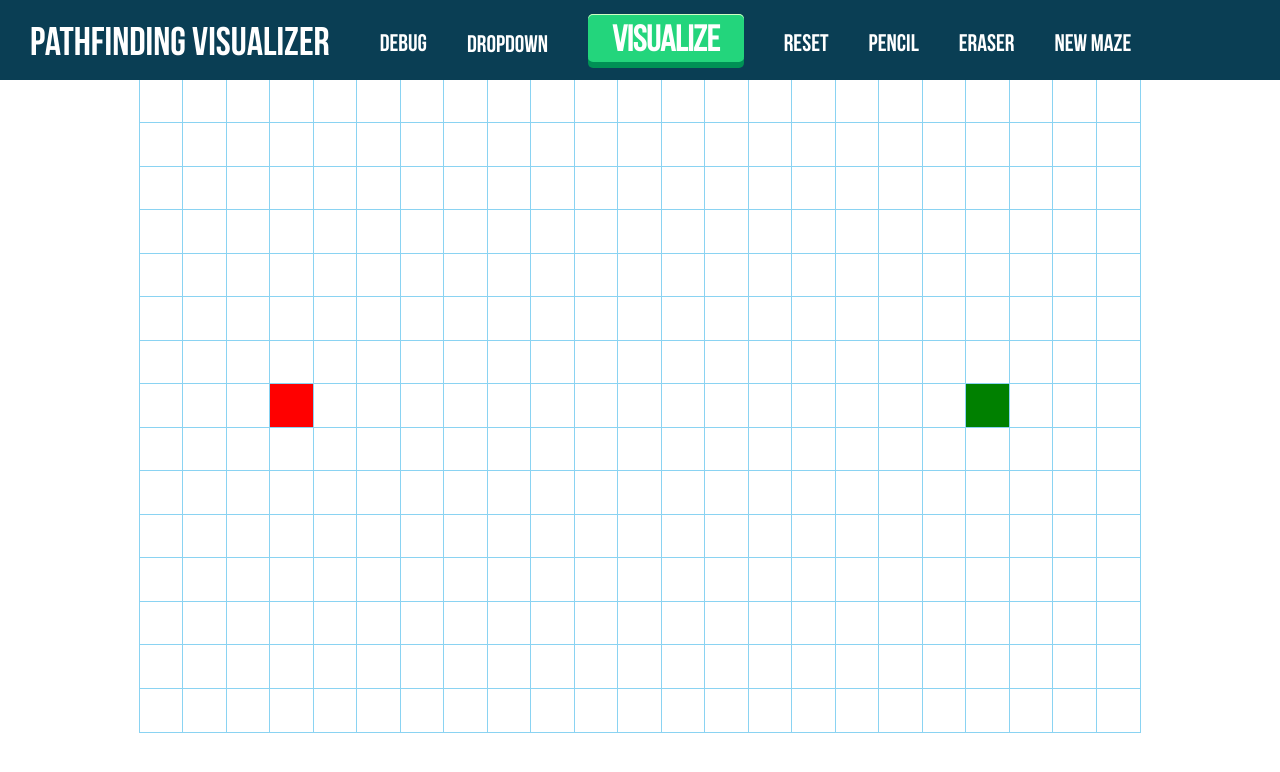
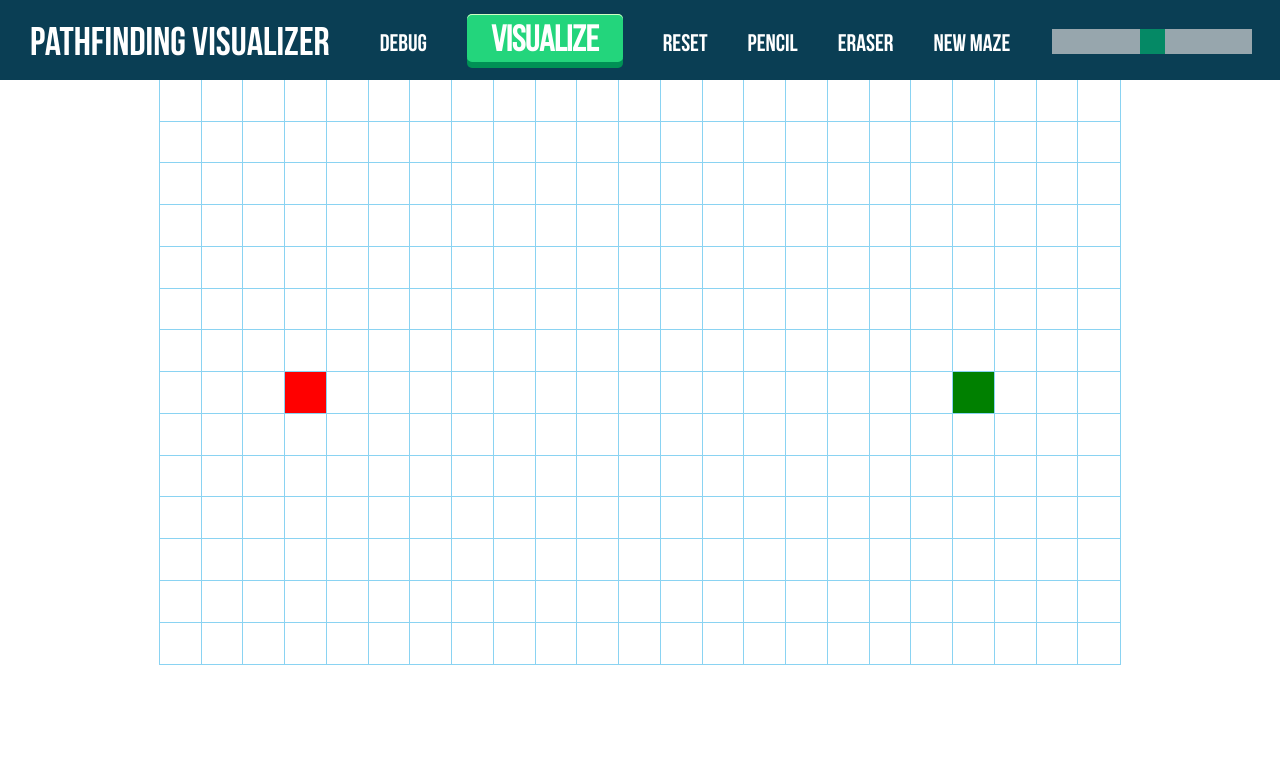
Before and after one commit to Dhruv-Nambiar/Pathfinding-Algorithm-Visualizer, a React (Create React App) app: page / in a window 1280 px wide. Shown: the top 772 px of the page. Built offline with nearby package versions, Linux system fonts and the light colour scheme.

Commit message:
Grid height is dynamic relative to window height on open Grid width is dynamic relative to window width always There is a slider, currently doing nothing

```diff
--- a/src/PathfindingVisualizer/PathfindingVisualizer.css
+++ b/src/PathfindingVisualizer/PathfindingVisualizer.css
@@ -15,33 +15,26 @@ body {
 
 .square-grid {
   margin: auto;
-  /* position: center; */
   --columns: 23;
   display: grid;
-  /* grid-auto-rows: 20px; */
   --content-width: 1000px;
   width: var(--content-width);
-  /* width: calc(var(grid-auto-rows) * var(--columns) * 1px); */
   grid-template-columns: repeat(var(--columns), 1fr);
   --row-size: calc((var(--content-width)) / var(--columns));
   grid-auto-rows: var(--row-size);
-  /* grid-auto-rows: 60px; */
-  /* width: 180px; */
-  /* grid-column-gap: 0px; */
-  /* grid-row-gap: 0px; */
 }
 
 /* Navbar container */
 .header {
-  /* overflow: hidden; */
   font-family: BebasNeueBold;
   font-weight: bold;
   background-color: rgb(10, 62, 84);
   height: 80px;
   line-height: 90px;
   display: flex;
-  overflow-x: auto;
+  overflow: auto;
   position: relative;
+  white-space: nowrap;
 }
 
 /* Generic links inside the navbar */
@@ -195,3 +188,45 @@ body {
   -moz-border-radius: 5px;
   border-radius: 5px;
 }
+
+.slidecontainer {
+  margin-top: 5px;
+  margin-left: 20px;
+  width: 200px; /* Width of the outside container */
+  min-width: 200px;
+}
+
+/* The slider itself */
+.slider {
+  -webkit-appearance: none; /* Override default CSS styles */
+  appearance: none;
+  width: 100%; /* Full-width */
+  height: 25px; /* Specified height */
+  background: #d3d3d3; /* Grey background */
+  outline: none; /* Remove outline */
+  opacity: 0.7; /* Set transparency (for mouse-over effects on hover) */
+  -webkit-transition: 0.2s; /* 0.2 seconds transition on hover */
+  transition: opacity 0.2s;
+}
+
+/* Mouse-over effects */
+.slider:hover {
+  opacity: 1; /* Fully shown on mouse-over */
+}
+
+/* The slider handle (use -webkit- (Chrome, Opera, Safari, Edge) and -moz- (Firefox) to override default look) */
+.slider::-webkit-slider-thumb {
+  -webkit-appearance: none; /* Override default look */
+  appearance: none;
+  width: 25px; /* Set a specific slider handle width */
+  height: 25px; /* Slider handle height */
+  background: #04aa6d; /* Green background */
+  cursor: pointer; /* Cursor on hover */
+}
+
+.slider::-moz-range-thumb {
+  width: 25px; /* Set a specific slider handle width */
+  height: 25px; /* Slider handle height */
+  background: #04aa6d; /* Green background */
+  cursor: pointer; /* Cursor on hover */
+}
--- a/src/PathfindingVisualizer/PathfindingVisualizer.jsx
+++ b/src/PathfindingVisualizer/PathfindingVisualizer.jsx
@@ -6,13 +6,15 @@ import { DFSmaze } from "../algorithms/DFSmaze.jsx";
 
 let GRID_ROWS = 15;
 let GRID_COLS = 23;
+let CONTENT_WIDTH = "1000px";
 const START_NODE_ROW = 7;
 const START_NODE_COL = 3;
 const END_NODE_ROW = 7;
 const END_NODE_COL = 19;
 const PATHFINDING_ANIMATION_SPEED = 20;
-const SHORTEST_PATH_ANIMATION_SPEED = 80;
-const MAZE_GENERATION_ANIMATION_SPEED = 20;
+const SHORTEST_PATH_ANIMATION_SPEED = 70;
+const MAZE_GENERATION_ANIMATION_SPEED = 40;
+const MAZE_GENERATION_ANIMATION_DELAY = 1500;
 
 export default class PathfindingVisualizer extends Component {
   constructor(props) {
@@ -21,7 +23,10 @@ export default class PathfindingVisualizer extends Component {
       grid: [],
       mouseIsPressed: false,
       mouseMode: "pencil",
+      width: window.innerWidth,
+      height: window.innerHeight,
     };
+    this.updateWindowDimensions = this.updateWindowDimensions.bind(this);
   }
   componentDidMount() {
     window.addEventListener("mousedown", () => {
@@ -32,6 +37,14 @@ export default class PathfindingVisualizer extends Component {
     });
     const grid = getInitialGrid();
     this.setState({ grid });
+    GRID_ROWS = Math.round(
+      (window.innerHeight * 0.75) / ((window.innerWidth * 0.75) / GRID_COLS)
+    );
+    window.addEventListener("resize", this.updateWindowDimensions);
+  }
+
+  updateWindowDimensions() {
+    this.setState({ width: window.innerWidth, height: window.innerHeight });
   }
 
   animateDijkstra(visitedNodes, nodesInShortestPath) {
@@ -74,6 +87,7 @@ export default class PathfindingVisualizer extends Component {
 
   visualizeDijkstra() {
     this.softReset();
+    resetNodeAnimationClasses(document);
     const { grid } = this.state;
     const startNode = grid[START_NODE_ROW][START_NODE_COL];
     const endNode = grid[END_NODE_ROW][END_NODE_COL];
@@ -86,28 +100,10 @@ export default class PathfindingVisualizer extends Component {
   animateDFSMaze(visitedNodes) {
     const newGrid = getNewGridWithOnlyWalls(this.state.grid);
     this.setState({ grid: newGrid });
-    const wallDelay = 1500;
     const nodesToAnimate = visitedNodes.slice();
     for (let i = 1; i <= nodesToAnimate.length; i++) {
       if (i === nodesToAnimate.length) {
         setTimeout(() => {
-          const lastIterationNextNode = nodesToAnimate[i - 1];
-          const lastIterationPrevNode = lastIterationNextNode.previousNode;
-          const lastIterationMidNode = getMiddleNode(
-            newGrid,
-            lastIterationNextNode,
-            lastIterationPrevNode
-          );
-          document.getElementById(
-            `node-${lastIterationMidNode.row}-${lastIterationMidNode.col}`
-          ).className = "node";
-          if (
-            lastIterationNextNode.row !== END_NODE_ROW ||
-            lastIterationNextNode.col !== END_NODE_COL
-          )
-            document.getElementById(
-              `node-${lastIterationNextNode.row}-${lastIterationNextNode.col}`
-            ).className = "node";
           for (let i = 1; i < nodesToAnimate.length; i++) {
             const nextNode = nodesToAnimate[i];
             const prevNode = nextNode.previousNode;
@@ -126,7 +122,7 @@ export default class PathfindingVisualizer extends Component {
             newGrid[midNode.row][midNode.col] = newMidNode;
             newGrid[nextNode.row][nextNode.col] = newNextNode;
           }
-        }, PATHFINDING_ANIMATION_SPEED * i + wallDelay);
+        }, PATHFINDING_ANIMATION_SPEED * i + MAZE_GENERATION_ANIMATION_DELAY);
         return;
       }
       setTimeout(() => {
@@ -159,7 +155,7 @@ export default class PathfindingVisualizer extends Component {
           document.getElementById(
             `node-${nextNode.row}-${nextNode.col}`
           ).className = "node current-node";
-      }, MAZE_GENERATION_ANIMATION_SPEED * i + wallDelay);
+      }, MAZE_GENERATION_ANIMATION_SPEED * i + MAZE_GENERATION_ANIMATION_DELAY);
     }
   }
 
@@ -227,10 +223,13 @@ export default class PathfindingVisualizer extends Component {
 
   debug() {
     resetNodeAnimationClasses(document);
+    console.log(this.state.width);
+    console.log(this.state.height);
   }
 
   render() {
     const { grid, mouseIsPressed } = this.state;
+
     return (
       <>
         <div class="header">
@@ -238,14 +237,6 @@ export default class PathfindingVisualizer extends Component {
           <button class="regularbtn" onClick={() => this.debug()}>
             Debug
           </button>
-          <div class="dropdown">
-            <button class="dropbtn">Dropdown</button>
-            <div class="dropdown-content">
-              <a href="#">Link 1</a>
-              <a href="#">Link 2</a>
-              <a href="#">Link 3</a>
-            </div>
-          </div>
           <button class="visualizebtn" onClick={() => this.visualizeDijkstra()}>
             Visualize
           </button>
@@ -267,8 +258,24 @@ export default class PathfindingVisualizer extends Component {
           <button class="regularbtn" onClick={() => this.generateDFSMaze()}>
             New Maze
           </button>
+          <div class="slidecontainer">
+            <input
+              type="range"
+              min="15"
+              max="31"
+              defaultValue="23"
+              class="slider"
+              id="myRange"
+            />
+          </div>
         </div>
-        <div className="square-grid" style={{ "--columns": `${GRID_COLS}` }}>
+        <div
+          className="square-grid"
+          style={{
+            "--columns": `${GRID_COLS}`,
+            "--content-width": `${this.state.width * 0.75 + "px"}`,
+          }}
+        >
           {grid.map((row, rowIdx) => {
             return row.map((node, nodeIdx) => {
               const { row, col, isStart, isEnd, isWall } = node;
```
